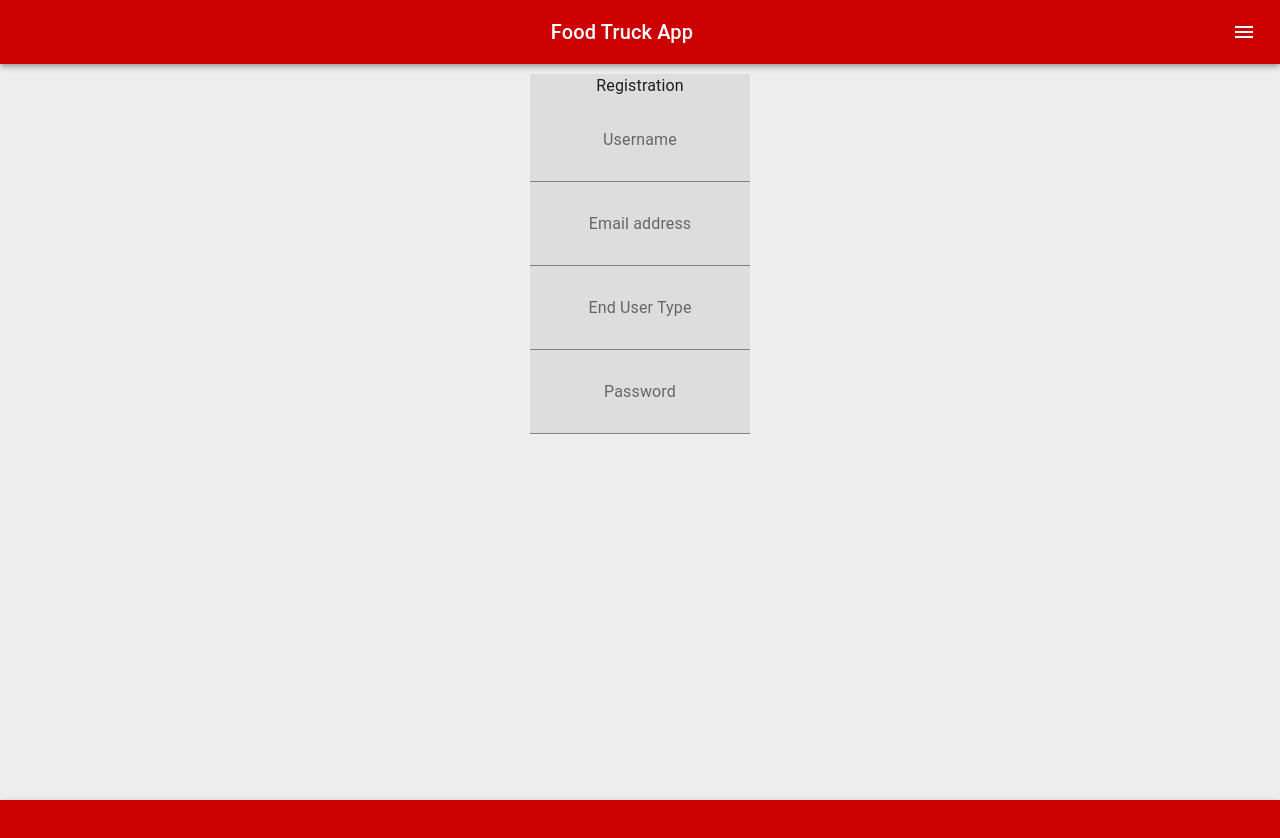
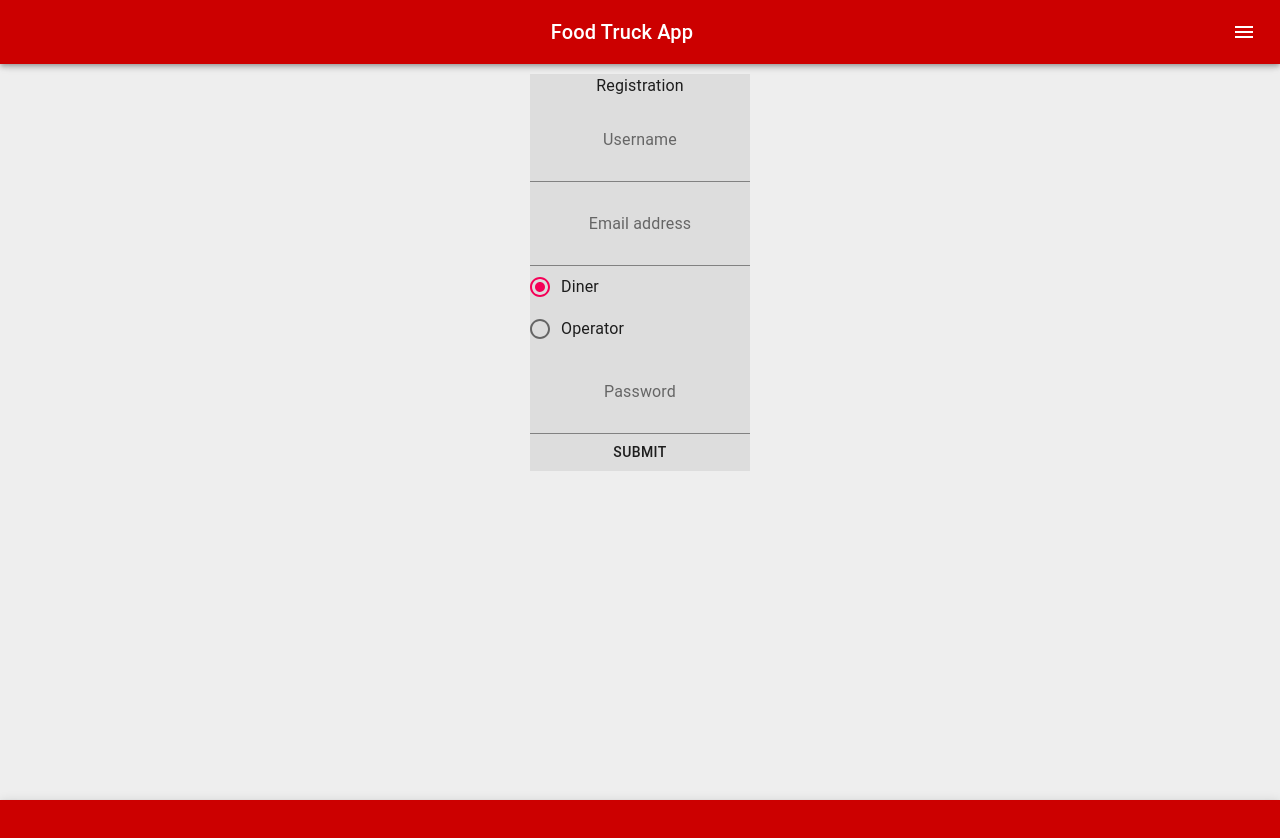
Before and after one commit to Build-Week-Foodtruck-Trackr-2-8-20/FrontEnd, a React (Create React App) app in the folder foodtruck/: page / in a window 1280 px wide. Shown: the top 838 px of the page. Built offline with nearby package versions, Linux system fonts and the light colour scheme.

Commit message:
Submit button added to the form.

```diff
--- a/foodtruck/src/components/Registration.js
+++ b/foodtruck/src/components/Registration.js
@@ -1,10 +1,13 @@
 import React from 'react';
+import Radio from '@material-ui/core/Radio';
+import RadioGroup from '@material-ui/core/RadioGroup';
+import FormControlLabel from '@material-ui/core/FormControlLabel';
 import Typography from '@material-ui/core/Typography';
 import Container from '@material-ui/core/Container';
 import FormControl from '@material-ui/core/FormControl';
 import InputLabel from '@material-ui/core/InputLabel';
 import Input from '@material-ui/core/Input';
-import FormHelperText from '@material-ui/core/FormHelperText';
+import Button from '@material-ui/core/Button';
 import { makeStyles } from '@material-ui/core/styles';
 import '../App.css';
 
@@ -21,6 +24,11 @@ const useStyles = makeStyles({
 
 function Registration() {
     const classes = useStyles();
+    const [value, setValue] = React.useState('diner');
+
+    const handleChange = (event) => {
+      setValue(event.target.value);
+    };
 
   return (
     <Container>
@@ -30,10 +38,13 @@ function Registration() {
             <Input id="userNameInput" aria-describedby="my-helper-text" />
             <InputLabel  className={classes.input} htmlFor="emailInput">Email address</InputLabel>
             <Input id="emailInput" aria-describedby="my-helper-text" />
-            <InputLabel className={classes.input} htmlFor="userInput">End User Type</InputLabel>
-            <Input id="userInput" aria-describedby="my-helper-text" />
+            <RadioGroup aria-label="gender" name="gender1" value={value} onChange={handleChange}>
+                <FormControlLabel value="diner" control={<Radio />} label="Diner" />
+                <FormControlLabel value="operator" control={<Radio />} label="Operator" />
+            </RadioGroup>
             <InputLabel className={classes.input} htmlFor="passwordInput">Password</InputLabel>
             <Input id="passwordInput" aria-describedby="my-helper-text" />
+            <Button>Submit</Button>
         </FormControl>
     </Container>
   );
```
